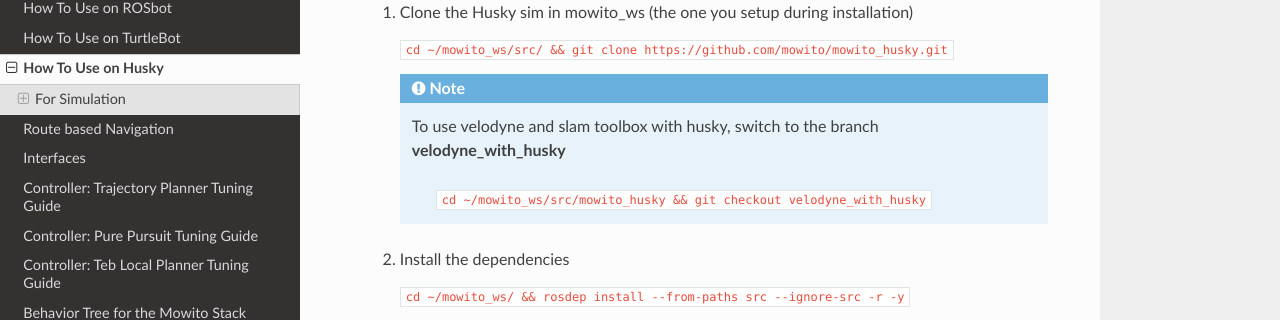
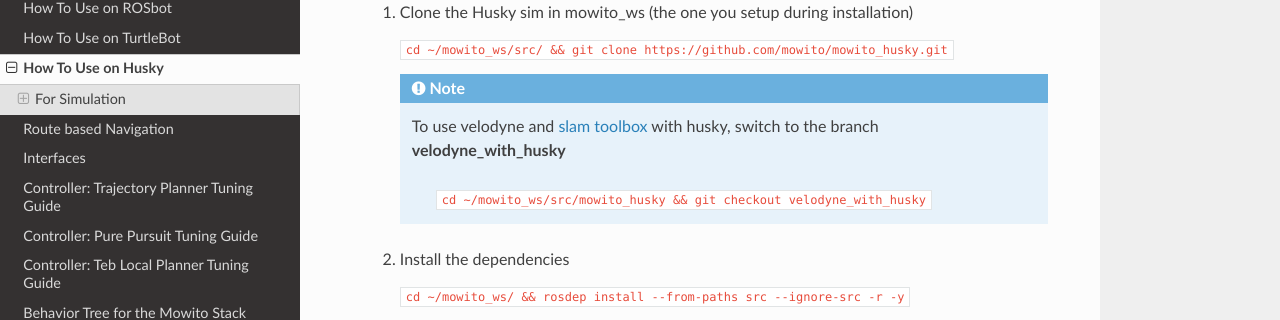
Before and after one commit to mowito/mowito_amd64, a Sphinx documentation site: the page built from docs/source/how_to_use_husky.rst, in a window 1280 px wide and 900 px high, scrolled down 433 px. Shown: the part 141-461 px from the top of the window. Built offline with Sphinx 7.4.7 and the Read the Docs theme 2.0.0, drawn with Linux system fonts in a browser that asks for light colours; part of the change alters nothing that is shown.

```diff
--- a/docs/source/how_to_use_husky.rst
+++ b/docs/source/how_to_use_husky.rst
@@ -28,7 +28,7 @@ A. Set up Husky sim
 
       .. NOTE::
 
-            To use velodyne and slam toolbox with husky, switch to the branch **velodyne_with_husky**
+            To use velodyne and `slam toolbox <https://github.com/SteveMacenski/slam_toolbox>`_ with husky, switch to the branch **velodyne_with_husky**
 
                   ``cd ~/mowito_ws/src/mowito_husky && git checkout velodyne_with_husky``
 
```
